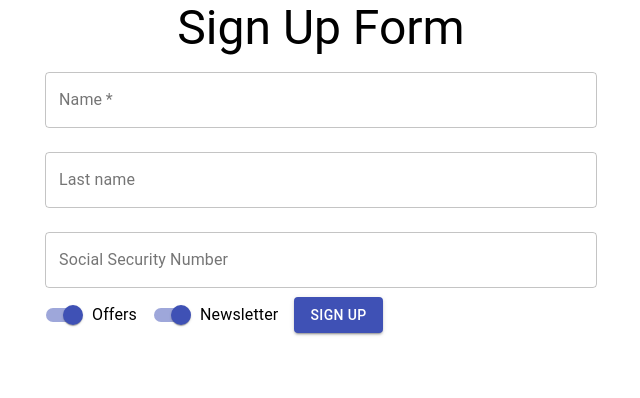
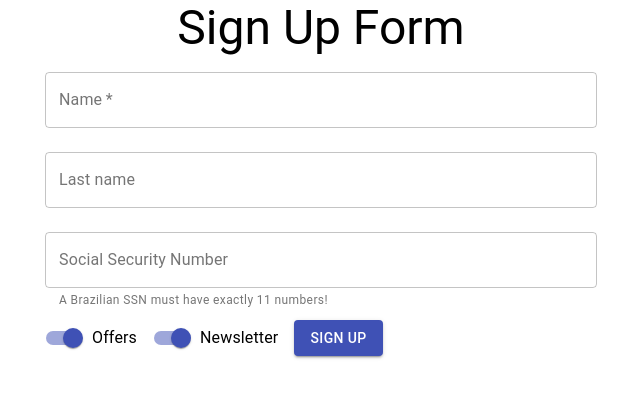
Before and after one commit to luizamedeiros/Signup-Form-react, a React (Create React App) app: page / in a window 1280 px wide. Shown: the top 398 px of the page, without its empty margins (319-959 px from the left). Built offline with nearby package versions, Linux system fonts and the light colour scheme.

Commit message:
Added validation and error warning

```diff
--- a/src/App.js
+++ b/src/App.js
@@ -12,7 +12,7 @@ class App extends Component{
                 component='h1'
                 align='center'
                 >Sign Up Form</Typography>
-                <SignUpForm onSubmit={onFormSubmit}/>
+                <SignUpForm onSubmit={onFormSubmit} checkSSN={checkSSN}/>
             </Container>
         );
     }
@@ -21,4 +21,13 @@ class App extends Component{
 function onFormSubmit(data){
     console.log(data);
 }
+
+function checkSSN(ssn){
+    if(ssn.length !== 11){
+        return{valid:false, msg:"SSN must have exactly 11 numbers."}
+    }
+    else{
+        return{valid:true, msg:""}
+    }
+}
 export default App;
--- a/src/components/SignUpForm/SignUpForm.jsx
+++ b/src/components/SignUpForm/SignUpForm.jsx
@@ -1,12 +1,13 @@
 import React,{useState} from 'react';
 import {Button, TextField, Switch, FormControlLabel} from '@material-ui/core';
 
-function SignUpForm({onSubmit}){
+function SignUpForm({onSubmit, checkSSN}){
     const [name, setName] = useState("");
     const [lastname, setLastname] = useState("");
     const [ssn, setSsn] = useState("");
     const [offers, setOffers] = useState(true);
     const [newsletter, setNewsletter] = useState(true);
+    const [error, setError] = useState({ssn:{valid: true, msg:"A Brazilian SSN must have exactly 11 numbers!"}})
 
     return(
         <form
@@ -44,6 +45,12 @@ function SignUpForm({onSubmit}){
             onChange={(e)=>{
                 setSsn(e.target.value)
             }}
+            onBlur={(e)=>{
+                const validSSN = checkSSN(ssn);
+                setError({ssn: validSSN})
+            }}
+            error={!error.ssn.valid}
+            helperText={error.ssn.msg}
             label="Social Security Number"
             variant="outlined"
             fullWidth
```
